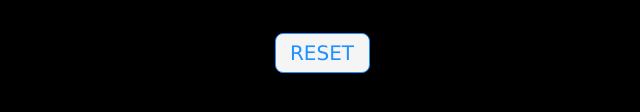
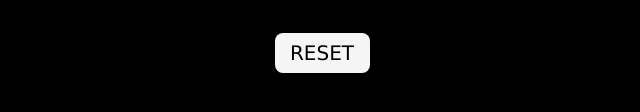
Before and after one commit to iamneo-production/fbfdafecffedca304677961efdcbcabeone, a plain HTML site: page public/index.html in a window 1280 px wide. Shown: the part 538-650 px from the top of the page, 318-958 px from the left. Drawn offline with Linux system fonts and the light colour scheme.

Commit message:
Backup Commit

```diff
--- a/public/style.css
+++ b/public/style.css
@@ -92,14 +92,15 @@
 	box-sizing: border-box;
 	width: 95px;
 	height: 40px;
-	border: 1px solid dodgerblue;
+	text-align: center;
+	border: 1px black;
 	margin-left: auto;
 	border-radius: 8px;
 	font-family: Verdana,
 		Geneva, Tahoma, sans-serif;
 
 	background-color: whitesmoke;
-	color: dodgerblue;
+	color: black;
 	font-size: 20px;
 	cursor: pointer;
 }
```
